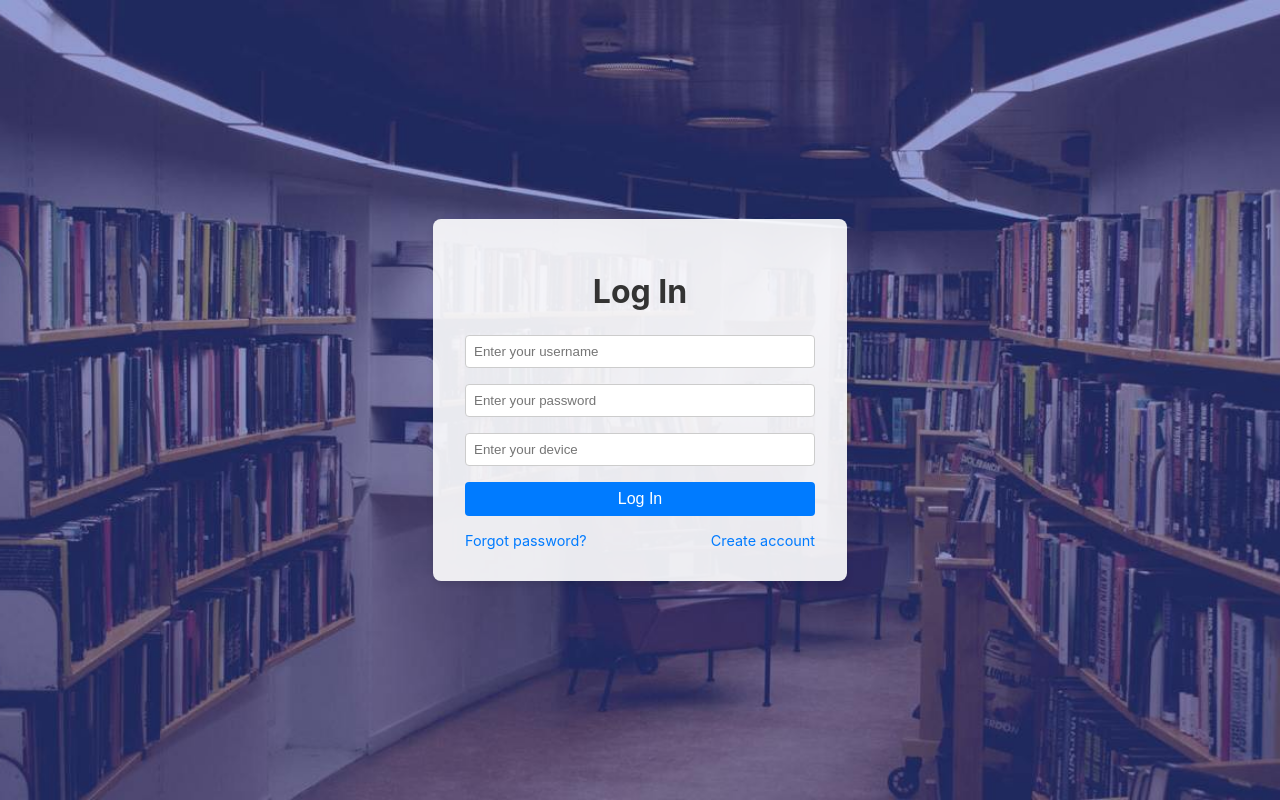
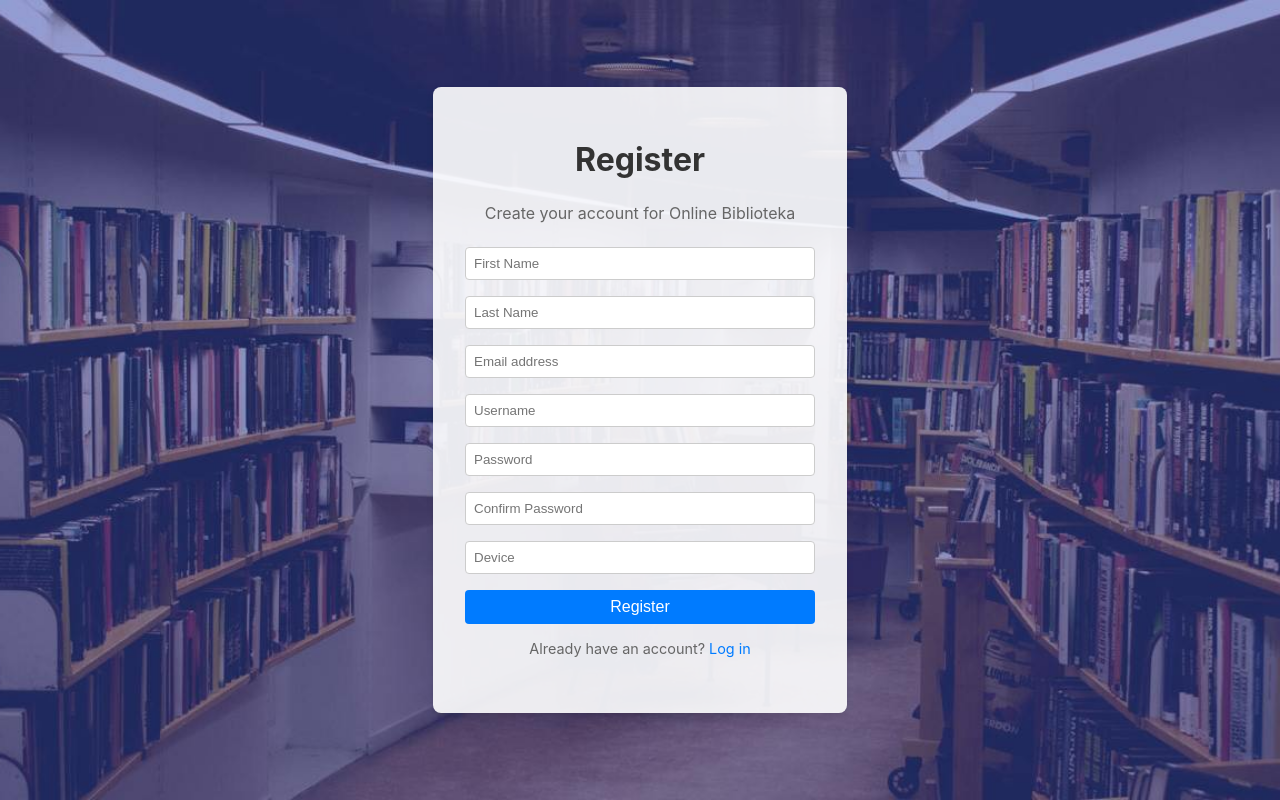
Before and after one commit to Danz1nger/Online-biblioteka, a React (Create React App) app in the folder online-biblioteka/: page /register in a window 1280 px wide. Before the commit this address led to /login. Built offline with nearby package versions, Linux system fonts and the light colour scheme; no server answers.

Commit message:
added register.
register page.

```diff
--- a/online-biblioteka/src/App.js
+++ b/online-biblioteka/src/App.js
@@ -6,6 +6,7 @@ import Settings from './app/components/Settings';
 import Me from './app/components/Me';
 import Login from './Login'; // Adjust the path as needed
 import './App.css';
+import Register from './app/components/Register';
 
 const App = () => {
   const isAuthenticated = !!localStorage.getItem('jwt');
@@ -30,6 +31,7 @@ const App = () => {
         <Routes>
           <Route path="/login" element={<Login />} />
           <Route path="*" element={<Navigate to="/login" />} />
+          <Route path="/register" element={<Register />} />
         </Routes>
       )}
     </div>
--- a/online-biblioteka/src/Login.jsx
+++ b/online-biblioteka/src/Login.jsx
@@ -73,7 +73,6 @@ const Login = () => {
           <button type="submit">Log In</button>
         </form>
         <div className={styles.links}>
-          <a href="/forgot-password">Forgot password?</a>
           <a href="/register">Create account</a>
         </div>
       </div>
--- /dev/null
+++ b/online-biblioteka/src/app/components/Register.jsx
@@ -0,0 +1,128 @@
+import React, { useState } from 'react';
+import styles from './Register.module.css';
+
+const Register = () => {
+  const [formData, setFormData] = useState({
+    name: '',
+    surname: '',
+    email: '',
+    username: '',
+    password: '',
+    password_confirmation: '',
+    device: '',
+  });
+
+  const [responseMessage, setResponseMessage] = useState({ type: '', message: '' });
+  const API_TOKEN = process.env.REACT_APP_API_TOKEN;
+
+  const handleChange = (e) => {
+    setFormData({
+      ...formData,
+      [e.target.name]: e.target.value,
+    });
+  };
+
+  const handleSubmit = async (e) => {
+    e.preventDefault();
+
+    const response = await fetch('https://biblioteka.simonovicp.com/api/register', {
+      method: 'POST',
+      headers: {
+        'Content-Type': 'application/json',
+        'Accept': 'application/json; charset=utf-8',
+        'Authorization': `Bearer ${API_TOKEN}`,
+      },
+      body: JSON.stringify(formData),
+    });
+
+    const responseData = await response.json();
+
+    if (responseData.success) {
+      // Store the token in local storage
+      localStorage.setItem('jwt', responseData.data.token);
+      setResponseMessage({ type: 'success', message: responseData.message });
+      // Refresh the site
+      window.location.reload();
+    } else {
+      setResponseMessage({ type: 'error', message: responseData.message || 'Failed to create account' });
+    }
+  };
+
+  return (
+    <div className={styles.registerContainer}>
+      <div className={styles.register}>
+        <h1>Register</h1>
+        <p>Create your account for Online Biblioteka</p>
+        {responseMessage.message && (
+          <p className={`${styles.responseMessage} ${styles[responseMessage.type]}`}>
+            {responseMessage.message}
+          </p>
+        )}
+        <form onSubmit={handleSubmit}>
+          <input
+            type="text"
+            name="name"
+            placeholder="First Name"
+            value={formData.name}
+            onChange={handleChange}
+            required
+          />
+          <input
+            type="text"
+            name="surname"
+            placeholder="Last Name"
+            value={formData.surname}
+            onChange={handleChange}
+            required
+          />
+          <input
+            type="email"
+            name="email"
+            placeholder="Email address"
+            value={formData.email}
+            onChange={handleChange}
+            required
+          />
+          <input
+            type="text"
+            name="username"
+            placeholder="Username"
+            value={formData.username}
+            onChange={handleChange}
+            required
+          />
+          <input
+            type="password"
+            name="password"
+            placeholder="Password"
+            value={formData.password}
+            onChange={handleChange}
+            required
+          />
+          <input
+            type="password"
+            name="password_confirmation"
+            placeholder="Confirm Password"
+            value={formData.password_confirmation}
+            onChange={handleChange}
+            required
+          />
+          <input
+            type="text"
+            name="device"
+            placeholder="Device"
+            value={formData.device}
+            onChange={handleChange}
+            required
+          />
+          <button type="submit">Register</button>
+        </form>
+        <div className={styles.loginLink}>
+          <p>Already have an account? <a href="/login">Log in</a></p>
+        </div>
+      </div>
+    </div>
+  );
+};
+
+export default Register;
--- /dev/null
+++ b/online-biblioteka/src/app/components/Register.module.css
@@ -0,0 +1,91 @@
+.registerContainer {
+  margin: 0;
+  font-family: -apple-system, BlinkMacSystemFont, 'Segoe UI', 'Roboto', 'Oxygen', 'Ubuntu', 'Cantarell', 'Fira Sans', 'Droid Sans', 'Helvetica Neue', sans-serif;
+  -webkit-font-smoothing: antialiased;
+  -moz-osx-font-smoothing: grayscale;
+  background-image: url('/public/background.jpg');
+  background-size: cover;
+  background-position: center;
+  height: 100vh;
+  display: flex;
+  justify-content: center;
+  align-items: center;
+}
+
+.registerContainer .register {
+  background: rgba(255, 255, 255, 0.9);
+  padding: 2rem;
+  border-radius: 8px;
+  box-shadow: 0 4px 6px rgba(0, 0, 0, 0.1);
+  width: 350px;
+}
+
+h1 {
+  text-align: center;
+  color: #333;
+  margin-bottom: 1.5rem;
+}
+
+p {
+  text-align: center;
+  color: #666;
+  margin-bottom: 1.5rem;
+}
+
+form {
+  display: flex;
+  flex-direction: column;
+}
+
+input {
+  margin-bottom: 1rem;
+  padding: 0.5rem;
+  border: 1px solid #ccc;
+  border-radius: 4px;
+}
+
+button {
+  background-color: #007bff;
+  color: white;
+  padding: 0.5rem;
+  border: none;
+  border-radius: 4px;
+  cursor: pointer;
+  font-size: 1rem;
+}
+
+button:hover {
+  background-color: #0056b3;
+}
+
+.loginLink {
+  text-align: center;
+  margin-top: 1rem;
+  font-size: 0.9rem;
+}
+
+.loginLink a {
+  color: #007bff;
+  text-decoration: none;
+}
+
+.loginLink a:hover {
+  text-decoration: underline;
+}
+
+.responseMessage {
+  text-align: center;
+  margin-bottom: 1rem;
+}
+
+.responseMessage.success {
+  color: #155724;
+  background-color: #d4edda;
+  border: 1px solid #c3e6cb;
+}
+
+.responseMessage.error {
+  color: #721c24;
+  background-color: #f8d7da;
+  border: 1px solid #f5c6cb;
+}
```
